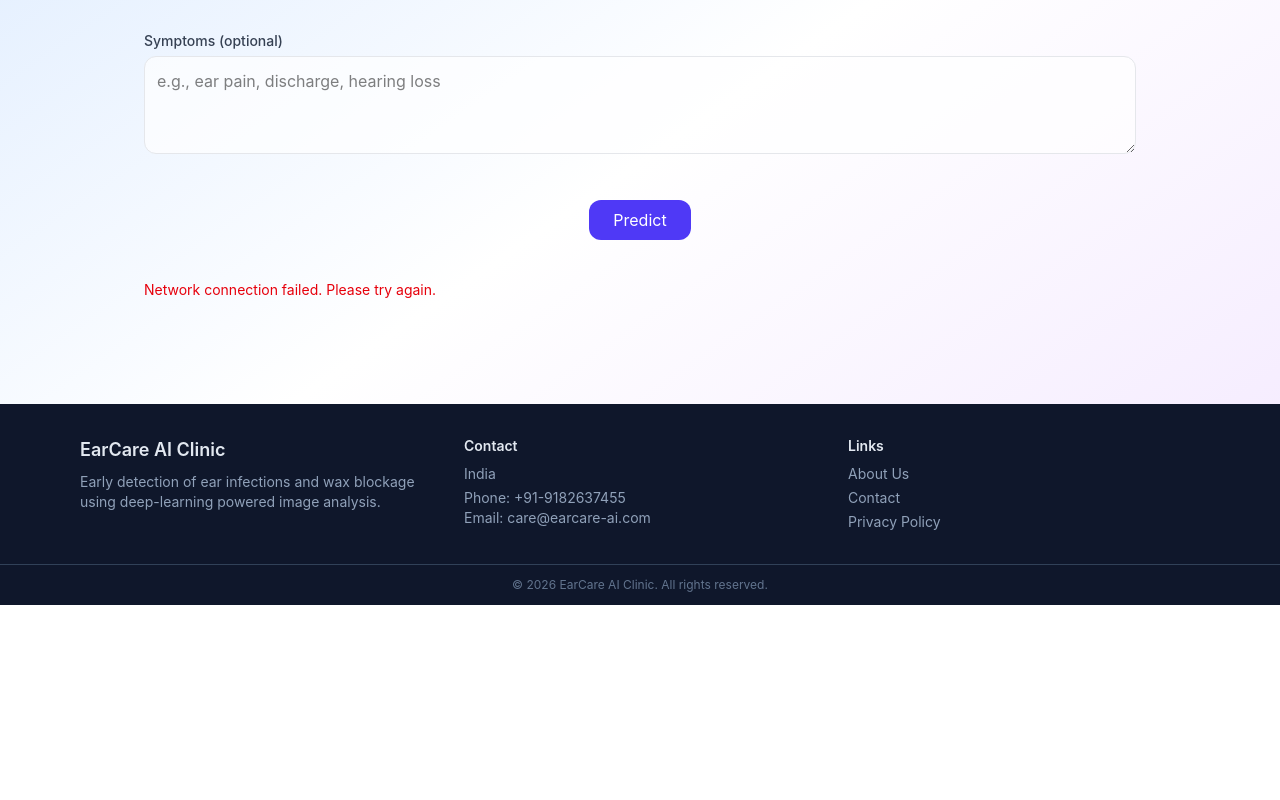
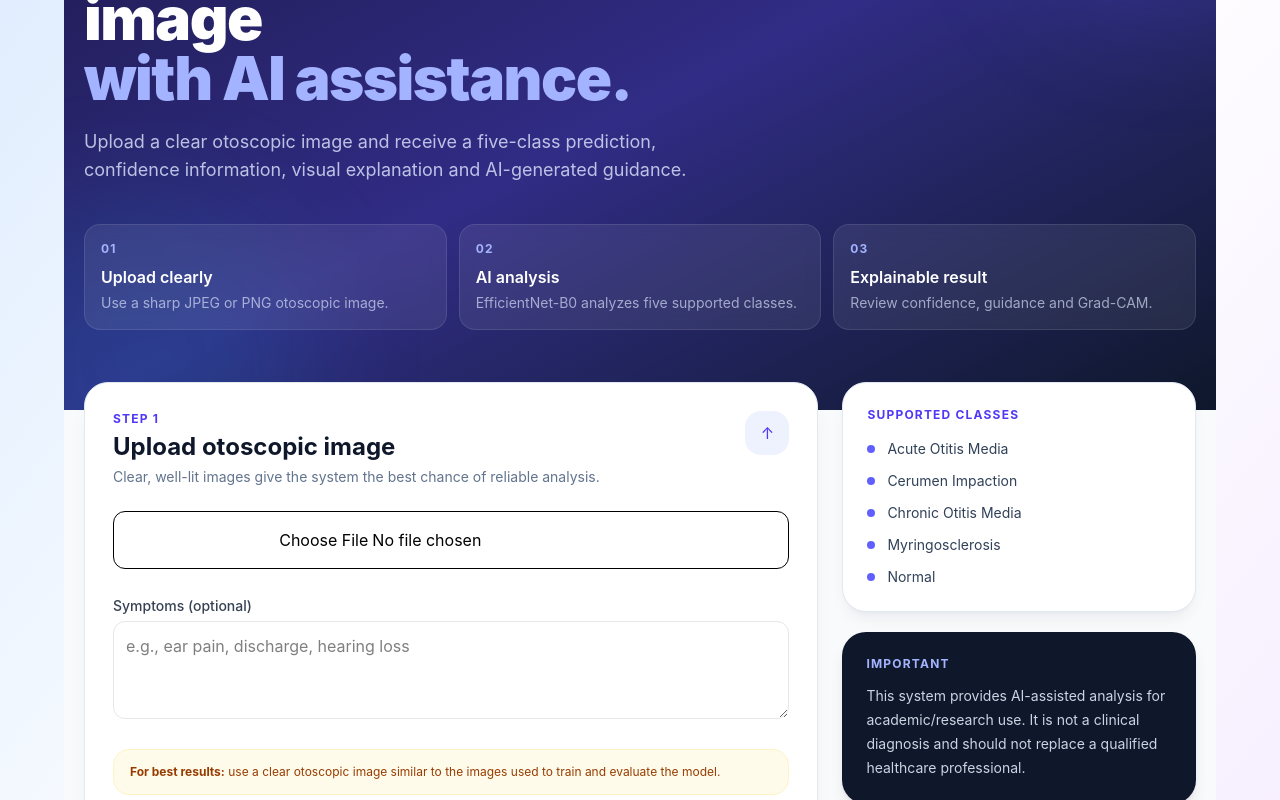
Before and after one commit to SRV30/Ear_Disease_Detection, a React app in the folder frontend/: page /diagnose in a window 1280 px wide. Shown: the part 280-1080 px from the top of the page. Before the commit the page ends 885 px from the top, so only its background shows below. Built offline with nearby package versions, Linux system fonts and the light colour scheme; no server answers; sample sign-in values are in the browser's storage; the HTML template or start-up script is replaced by a standard one.

Commit message:
ui: redesign diagnosis page and remove camera capture

```diff
--- a/frontend/src/pages/Diagnose.jsx
+++ b/frontend/src/pages/Diagnose.jsx
@@ -2,12 +2,29 @@ import { Helmet } from "react-helmet";
 import { useEffect, useState } from "react";
 import { useNavigate } from "react-router-dom";
 import UploadBox from "../components/UploadBox";
-import CameraCapture from "../components/CameraCapture";
 import HistoryStateWrapper from "../components/HistoryStateWrapper";
 import api from "../services/api";
 import SymptomInput from "../components/SymptomInput";
 import SystemNotice from "../components/SystemNotice";
 import { mapApiError } from "../services/apiErrorMap";
+
+const features = [
+  {
+    icon: "01",
+    title: "Upload clearly",
+    text: "Use a sharp JPEG or PNG otoscopic image.",
+  },
+  {
+    icon: "02",
+    title: "AI analysis",
+    text: "EfficientNet-B0 analyzes five supported classes.",
+  },
+  {
+    icon: "03",
+    title: "Explainable result",
+    text: "Review confidence, guidance and Grad-CAM.",
+  },
+];
 
 export default function Diagnose() {
   const [file, setFile] = useState(null);
@@ -39,12 +56,16 @@ export default function Diagnose() {
 
   const handlePredict = async () => {
     if (!file) {
-      setNotice({ type: "warning", message: "Upload image first" });
+      setNotice({
+        type: "warning",
+        message: "Please upload an otoscopic image before starting the analysis.",
+      });
       return;
     }
 
     try {
       setLoading(true);
+      setNotice(null);
 
       const fd = new FormData();
       fd.append("file", file);
@@ -62,9 +83,14 @@ export default function Diagnose() {
     }
   };
 
-  const onNewFile = (f) => {
-    setFile(f);
-    setPreview(URL.createObjectURL(f));
+  const onNewFile = (selectedFile) => {
+    if (!selectedFile) return;
+
+    if (preview) URL.revokeObjectURL(preview);
+
+    setFile(selectedFile);
+    setPreview(URL.createObjectURL(selectedFile));
+    setNotice(null);
   };
 
   useEffect(() => {
@@ -76,34 +102,173 @@ export default function Diagnose() {
   return (
     <>
       <Helmet>
-        <title>Diagnose</title>
+        <title>AI Ear Diagnosis</title>
+        <meta
+          name="description"
+          content="Upload an otoscopic image for AI-assisted ear disease analysis."
+        />
       </Helmet>
 
-      <div className="max-w-5xl mx-auto px-4 py-10 space-y-10">
+      <div className="min-h-screen bg-slate-50">
         <SystemNotice notice={notice} onClose={() => setNotice(null)} />
-        <h2 className="text-3xl font-bold text-center">AI Ear Diagnosis</h2>
 
-        <div className="grid md:grid-cols-2 gap-10">
-          <UploadBox onUpload={onNewFile} />
-          <CameraCapture onCapture={onNewFile} />
+        <section className="relative overflow-hidden bg-gradient-to-br from-indigo-950 via-indigo-900 to-slate-900 text-white">
+          <div className="absolute -top-24 -right-24 h-72 w-72 rounded-full bg-indigo-500/20 blur-3xl" />
+          <div className="absolute -bottom-28 -left-20 h-80 w-80 rounded-full bg-cyan-400/10 blur-3xl" />
+
+          <div className="relative max-w-6xl mx-auto px-5 pt-12 pb-16 md:pt-16 md:pb-20">
+            <div className="max-w-3xl">
+              <div className="inline-flex items-center gap-2 rounded-full border border-white/15 bg-white/10 px-3 py-1.5 text-xs font-medium text-indigo-100 backdrop-blur">
+                <span className="h-2 w-2 rounded-full bg-emerald-400" />
+                AI-assisted otoscopic analysis
               </div>
 
+              <h1 className="mt-5 text-4xl md:text-6xl font-black tracking-tight">
+                Understand your ear image
+                <span className="block text-indigo-300">with AI assistance.</span>
+              </h1>
+
+              <p className="mt-5 max-w-2xl text-base md:text-lg leading-7 text-indigo-100/80">
+                Upload a clear otoscopic image and receive a five-class prediction,
+                confidence information, visual explanation and AI-generated guidance.
+              </p>
+            </div>
+
+            <div className="mt-10 grid grid-cols-1 md:grid-cols-3 gap-3">
+              {features.map((feature) => (
+                <div
+                  key={feature.icon}
+                  className="rounded-2xl border border-white/10 bg-white/8 p-4 backdrop-blur"
+                >
+                  <div className="text-xs font-bold tracking-widest text-indigo-300">
+                    {feature.icon}
+                  </div>
+                  <h3 className="mt-2 font-semibold">{feature.title}</h3>
+                  <p className="mt-1 text-sm leading-5 text-indigo-100/65">
+                    {feature.text}
+                  </p>
+                </div>
+              ))}
+            </div>
+          </div>
+        </section>
+
+        <main className="max-w-6xl mx-auto px-5 -mt-7 pb-16 relative">
+          <div className="grid lg:grid-cols-[1.35fr_0.65fr] gap-6 items-start">
+            <section className="rounded-3xl bg-white border border-slate-200 shadow-xl shadow-slate-900/5 p-5 md:p-7">
+              <div className="flex items-start justify-between gap-4 mb-6">
+                <div>
+                  <p className="text-xs font-bold uppercase tracking-widest text-indigo-600">
+                    Step 1
+                  </p>
+                  <h2 className="mt-1 text-2xl font-bold text-slate-900">
+                    Upload otoscopic image
+                  </h2>
+                  <p className="mt-1 text-sm text-slate-500">
+                    Clear, well-lit images give the system the best chance of reliable analysis.
+                  </p>
+                </div>
+
+                <div className="hidden sm:flex h-11 w-11 items-center justify-center rounded-2xl bg-indigo-50 text-indigo-600">
+                  ↑
+                </div>
+              </div>
+
+              <UploadBox onUpload={onNewFile} />
+
               {preview && (
-          <img src={preview} className="w-44 h-44 mx-auto rounded-xl shadow" />
+                <div className="mt-6 overflow-hidden rounded-2xl border border-slate-200 bg-slate-50">
+                  <div className="flex items-center justify-between px-4 py-3 border-b border-slate-200">
+                    <div>
+                      <p className="text-sm font-semibold text-slate-800">Selected image</p>
+                      <p className="text-xs text-slate-500 truncate max-w-[280px]">
+                        {file?.name || "Uploaded image"}
+                      </p>
+                    </div>
+                    <span className="rounded-full bg-emerald-50 px-3 py-1 text-xs font-semibold text-emerald-700">
+                      Ready
+                    </span>
+                  </div>
+                  <div className="p-3">
+                    <img
+                      src={preview}
+                      alt="Selected otoscopic image preview"
+                      className="w-full max-h-[420px] object-contain rounded-xl bg-slate-950"
+                    />
+                  </div>
+                </div>
               )}
 
+              <div className="mt-6">
                 <SymptomInput value={symptoms} onChange={setSymptoms} />
+              </div>
 
-        <div className="text-center">
+              <div className="mt-6 rounded-2xl border border-amber-100 bg-amber-50 px-4 py-3">
+                <p className="text-xs leading-5 text-amber-800">
+                  <strong>For best results:</strong> use a clear otoscopic image similar
+                  to the images used to train and evaluate the model.
+                </p>
+              </div>
+
               <button
                 onClick={handlePredict}
-            className="bg-indigo-600 text-white px-6 py-2 rounded-xl"
+                disabled={loading}
+                className="mt-6 w-full rounded-2xl bg-indigo-600 px-6 py-3.5 text-sm font-bold text-white shadow-lg shadow-indigo-600/20 transition hover:bg-indigo-700 hover:-translate-y-0.5 disabled:cursor-not-allowed disabled:opacity-60 disabled:hover:translate-y-0"
               >
-            {loading ? "Analyzing..." : "Predict"}
+                {loading ? (
+                  <span className="inline-flex items-center justify-center gap-2">
+                    <span className="h-4 w-4 animate-spin rounded-full border-2 border-white/30 border-t-white" />
+                    Analyzing image...
+                  </span>
+                ) : (
+                  "Analyze Image"
+                )}
               </button>
+            </section>
+
+            <aside className="space-y-5">
+              <div className="rounded-3xl bg-white border border-slate-200 shadow-lg shadow-slate-900/5 p-6">
+                <p className="text-xs font-bold uppercase tracking-widest text-indigo-600">
+                  Supported classes
+                </p>
+                <div className="mt-4 space-y-3">
+                  {[
+                    "Acute Otitis Media",
+                    "Cerumen Impaction",
+                    "Chronic Otitis Media",
+                    "Myringosclerosis",
+                    "Normal",
+                  ].map((name) => (
+                    <div key={name} className="flex items-center gap-3 text-sm text-slate-700">
+                      <span className="h-2 w-2 rounded-full bg-indigo-500" />
+                      {name}
+                    </div>
+                  ))}
+                </div>
               </div>
 
-        <HistoryStateWrapper loading={historyLoading} error={historyError} history={history} backendURL={import.meta.env.VITE_API_BASE_URL || "http://127.0.0.1:5000"} />
+              <div className="rounded-3xl bg-slate-900 p-6 text-white shadow-lg">
+                <p className="text-xs font-bold uppercase tracking-widest text-indigo-300">
+                  Important
+                </p>
+                <p className="mt-3 text-sm leading-6 text-slate-300">
+                  This system provides AI-assisted analysis for academic/research use.
+                  It is not a clinical diagnosis and should not replace a qualified
+                  healthcare professional.
+                </p>
+              </div>
+            </aside>
+          </div>
+
+          <section className="mt-10 rounded-3xl bg-white border border-slate-200 shadow-lg shadow-slate-900/5 p-5 md:p-7">
+            <HistoryStateWrapper
+              loading={historyLoading}
+              error={historyError}
+              history={history}
+              backendURL={import.meta.env.VITE_API_BASE_URL || "http://127.0.0.1:5000"}
+            />
+          </section>
+        </main>
       </div>
     </>
   );
```
Lines whose indentation alone changed are shown as unchanged.
